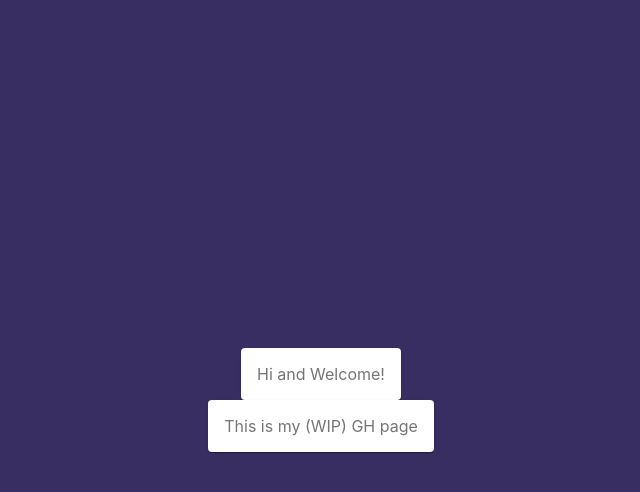
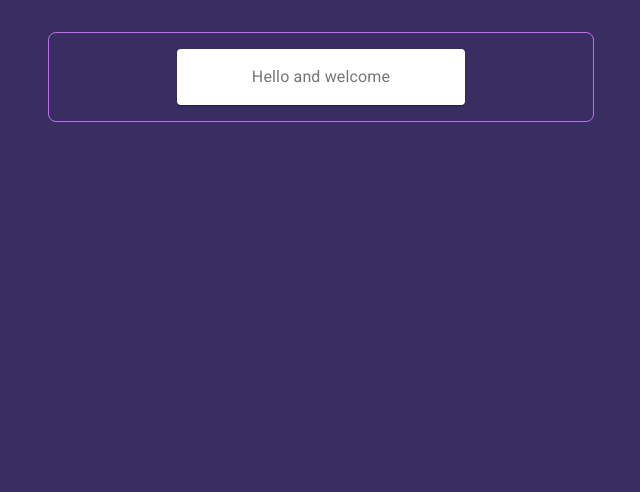
Before and after one commit to elindgren/about, a React (Create React App) app: page / in a window 1280 px wide. Shown: the top 492 px of the page, without its empty margins (319-959 px from the left). Built offline with nearby package versions, Linux system fonts and the light colour scheme.

Commit message:
Continue working on main layout

```diff
--- a/src/App.css
+++ b/src/App.css
@@ -36,3 +36,35 @@
     transform: rotate(360deg);
   }
 }
+
+.root {
+  height: 100vh;
+  flex-grow: 1;
+  background-color: #382E61;
+  position: relative;
+}
+
+.SectionCard {
+  /* background-color: #282c34; */
+  width: 100%;
+  height: auto;
+  border: 1px solid #BC72ED;
+  border-radius: 0.5rem;
+  padding: 1rem;
+  display: flex;
+  align-items: center;
+  justify-content: center;
+}
+
+.MainColumn {
+  margin-top: 2rem;
+  position: absolute;
+  left: 30%;
+  right: 30%;
+  top: 0;
+  bottom: 0;
+  display: flex;
+  flex-direction: column;
+  justify-content: start;
+  align-items: center;
+}
--- a/src/App.js
+++ b/src/App.js
@@ -14,6 +14,7 @@ const useStyles = makeStyles((theme) => ({
     padding: theme.spacing(2),
     textAlign: 'center',
     color: theme.palette.text.secondary,
+    width: "50%",
   },
 }));
 
@@ -24,20 +25,16 @@ function App() {
 
 
   return (
-     <div className={classes.root}>
-      <Grid container
-        spacing={0}
-        direction="column"
-        alignItems="center"
-        justify="center"
-        style={{ minHeight: '100vh' }}>
-        <Grid item xs={12}>
-          <Paper className={classes.paper}>Hi and Welcome!</Paper>
-        </Grid>
-        <Grid item xs={12}>
-          <Paper className={classes.paper}>This is my (WIP) GH page</Paper>
-        </Grid>
-      </Grid>
+     <div className="root">
+      <div className="MainColumn">
+        <div className="SectionCard">
+          <Paper className={classes.paper}>
+            <Typography>
+              Hello and welcome
+            </Typography>
+          </Paper>
+        </div>
+      </div>
     </div>
   )
 }
```
